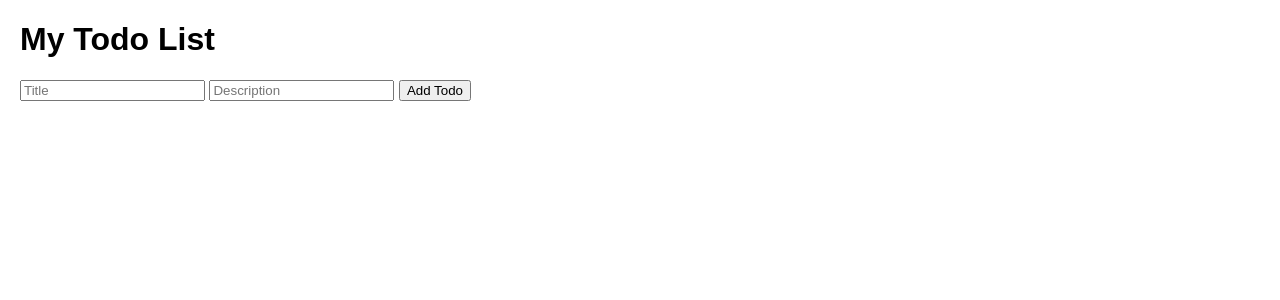
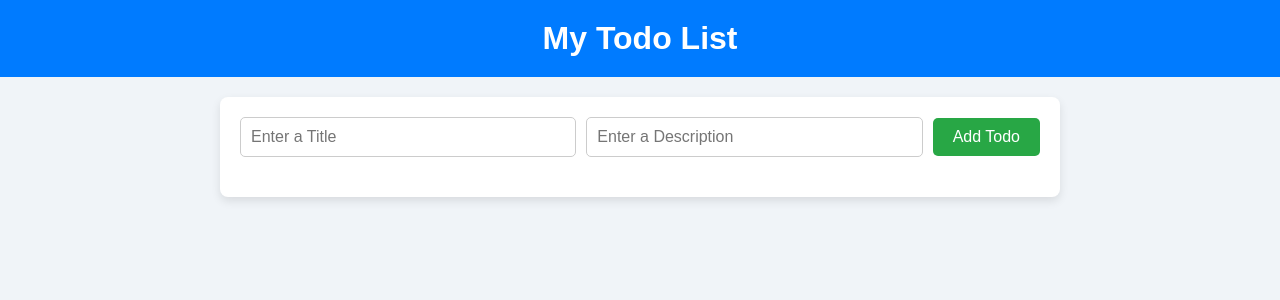
Before and after one commit to sawaipratap/todo_web_project, a Flask app: page / in a window 1280 px wide. Shown: the top 300 px of the page. Run offline with Flask 2, Linux system fonts and the light colour scheme; data that the repository does not hold is empty.

Commit message:
v0 Commit

```diff
--- a/templates/index.html
+++ b/templates/index.html
@@ -1,44 +1,40 @@
 <!DOCTYPE html>
 <html lang="en">
 <head>
-    <meta charset="UTF-8" />
-    <meta name="viewport" content="width=device-width, initial-scale=1" />
-    <title>Flask Todo App</title>
-    <style>
-        body {
-            font-family: sans-serif;
-            margin: 20px;
-        }
-        .todo-item {
-            border: 1px solid #ddd;
-            padding: 10px;
-            margin-bottom: 10px;
-        }
-        .todo-item.completed {
-            background-color: #e6ffe6;
-            text-decoration: line-through;
-        }
-    </style>
+    <meta charset="UTF-8">
+    <meta name="viewport" content="width=device-width, initial-scale=1.0">
+    <title>Todo List</title>
+    <link rel="stylesheet" href="{{ url_for('static', filename='style.css') }}">
 </head>
 <body>
+    <header>
         <h1>My Todo List</h1>
+    </header>
+    <main class="container">
+        <section class="form-section">
             <form action="{{ url_for('add_todo') }}" method="post">
-        <input type="text" name="title" placeholder="Title" required>
-        <input type="text" name="description" placeholder="Description" required>
+                <input type="text" name="title" placeholder="Enter a Title" required>
+                <input type="text" name="description" placeholder="Enter a Description" required>
                 <button type="submit">Add Todo</button>
             </form>
-
-    <div class="todo-list">
+        </section>
+        <section class="todo-section">
+            <ul class="todo-list">
                 {% for todo in todos %}
-            <div class="todo-item {% if todo.completed %}completed{% endif %}">
+                <li class="todo-item {% if todo.completed %}completed{% endif %}">
+                    <div class="todo-content">
                         <h3>{{ todo.title }}</h3>
                         <p>{{ todo.description }}</p>
-                <p>Status: {% if todo.completed %}Completed{% else %}Pending{% endif %}</p>
-                <a href="{{ url_for('complete_todo', todo_id=todo._id) }}">Mark as Complete</a>
-                <a href="{{ url_for('update_todo', todo_id=todo._id) }}">Update</a>
-                <a href="{{ url_for('delete_todo', todo_id=todo._id|string) }}">Delete</a>
                     </div>
+                    <div class="todo-actions">
+                        <a href="{{ url_for('complete_todo', todo_id=todo._id) }}" class="action-btn complete">Complete</a>
+                        <a href="{{ url_for('update_todo', todo_id=todo._id) }}" class="action-btn update">Update</a>
+                        <a href="{{ url_for('delete_todo', todo_id=todo._id) }}" class="action-btn delete">Delete</a>
+                    </div>
+                </li>
                 {% endfor %}
-    </div>
+            </ul>
+        </section>
+    </main>
 </body>
 </html>
--- /dev/null
+++ b/templates/static/style.css
@@ -0,0 +1,173 @@
+/* General Styles */
+body {
+    font-family: 'Arial', sans-serif;
+    margin: 0;
+    padding: 0;
+    background-color: #f0f4f8;
+    color: #333;
+}
+
+/* Header */
+header {
+    background-color: #007bff;
+    color: white;
+    text-align: center;
+    padding: 20px 0;
+    margin-bottom: 20px;
+}
+
+header h1 {
+    margin: 0;
+    font-size: 2em;
+}
+
+/* Container */
+.container {
+    width: 90%;
+    max-width: 800px;
+    margin: 0 auto;
+    background: white;
+    border-radius: 8px;
+    padding: 20px;
+    box-shadow: 0 4px 10px rgba(0, 0, 0, 0.1);
+}
+
+/* Form Section */
+.form-section {
+    margin-bottom: 20px;
+}
+
+form {
+    display: flex;
+    gap: 10px;
+    align-items: center;
+    flex-wrap: wrap;
+}
+
+form input[type="text"] {
+    flex: 1;
+    padding: 10px;
+    font-size: 1rem;
+    border: 1px solid #ccc;
+    border-radius: 5px;
+}
+
+form button {
+    padding: 10px 20px;
+    font-size: 1rem;
+    color: white;
+    background-color: #28a745;
+    border: none;
+    border-radius: 5px;
+    cursor: pointer;
+    transition: background-color 0.3s ease;
+}
+
+form button:hover {
+    background-color: #218838;
+}
+
+/* Todo List */
+.todo-section {
+    margin-top: 20px;
+}
+
+.todo-list {
+    list-style: none;
+    padding: 0;
+    margin: 0;
+}
+
+.todo-item {
+    display: flex;
+    justify-content: space-between;
+    align-items: center;
+    background: #f9f9f9;
+    border: 1px solid #ddd;
+    border-radius: 5px;
+    padding: 15px;
+    margin-bottom: 10px;
+}
+
+.todo-item.completed {
+    text-decoration: line-through;
+    background-color: #e6ffe6;
+}
+
+.todo-content h3 {
+    margin: 0;
+    font-size: 1.2rem;
+}
+
+.todo-content p {
+    margin: 5px 0 0;
+    font-size: 0.9rem;
+    color: #666;
+}
+
+.todo-actions {
+    display: flex;
+    gap: 10px;
+}
+
+.action-btn {
+    padding: 8px 15px;
+    font-size: 0.9rem;
+    text-decoration: none;
+    border-radius: 5px;
+    color: white;
+    text-align: center;
+    transition: background-color 0.3s ease;
+}
+
+.action-btn.complete {
+    background-color: #28a745;
+}
+
+.action-btn.complete:hover {
+    background-color: #218838;
+}
+
+.action-btn.update {
+    background-color: #007bff;
+}
+
+.action-btn.update:hover {
+    background-color: #0056b3;
+}
+
+.action-btn.delete {
+    background-color: #dc3545;
+}
+
+.action-btn.delete:hover {
+    background-color: #c82333;
+}
+
+/* Update Form */
+.update-form input[type="text"] {
+    margin-bottom: 15px;
+}
+
+.update-form button {
+    background-color: #007bff;
+    font-weight: bold;
+}
+
+.update-form button:hover {
+    background-color: #0056b3;
+}
+
+/* Back Link */
+.back-link {
+    display: inline-block;
+    margin-top: 15px;
+    text-decoration: none;
+    color: #007bff;
+    font-size: 0.9rem;
+    transition: color 0.3s ease;
+}
+
+.back-link:hover {
+    color: #0056b3;
+}
```
Also changed, not shown: templates/update.html (+12 -14 lines). Lines whose indentation alone changed are shown as unchanged.
